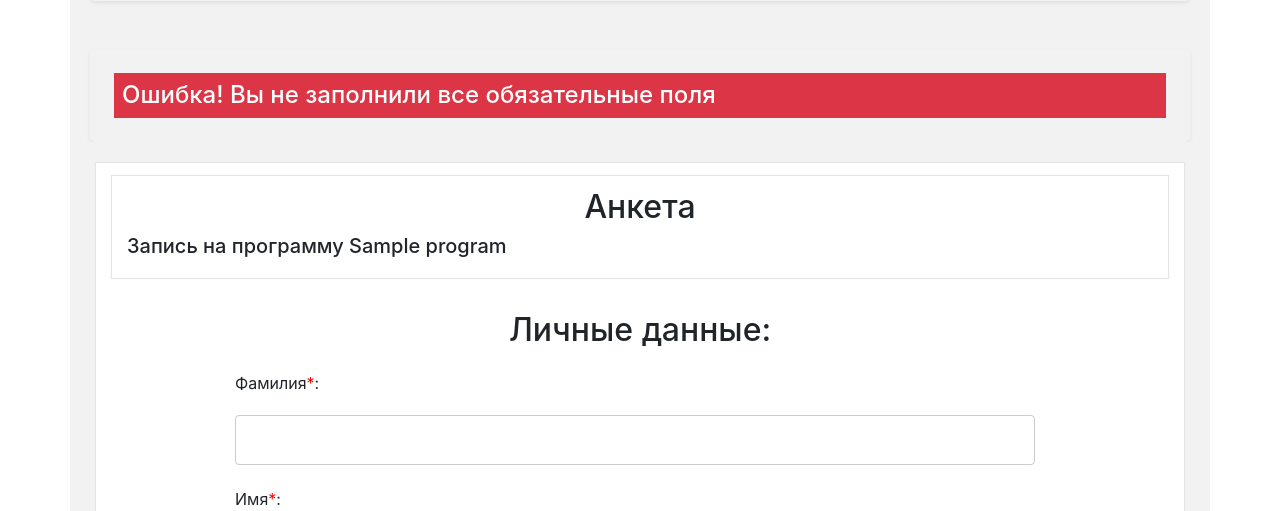
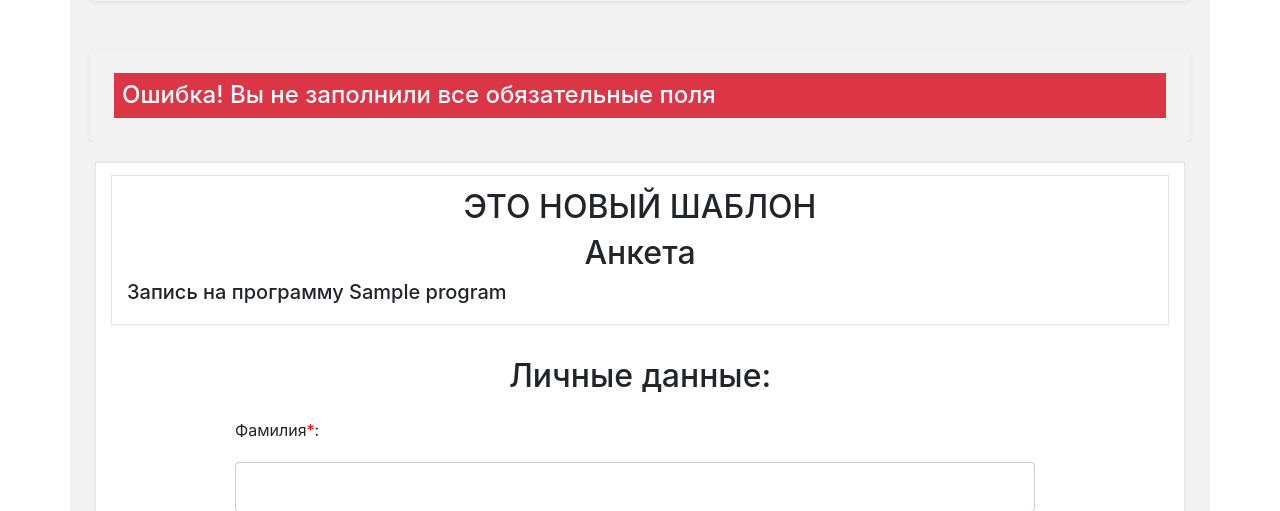
Before and after one commit to urfu-online/itoo-api, a Django app: template itoo_api/templates/IPMG/profile_new.html in a window 1280 px wide. Shown: the part 160-671 px from the top of the page. Run offline with Django 3.2, Linux system fonts and the light colour scheme; the template is opened without the code that fills it: most values are stand-ins (such as "Sample title", 1, 10 or a date in 2020); form fields are guessed from the names that the template uses; some libraries are stand-ins or nearby versions.

Commit message:
IPMG #11

```diff
--- a/itoo_api/templates/IPMG/profile_edit.html
+++ b/itoo_api/templates/IPMG/profile_edit.html
@@ -15,6 +15,7 @@
             <div class="subsection">
                 <div class="subsection">
                     <h2>Редактирование анкеты</h2>
+                    <h2>ЭТО НОВЫЙ ШАБЛОН</h2>
                 </div>
                 <h2>Личные данные:</h2>
                 <p><label for="id_last_name">Фамилия<span class="red">*</span>:</label>
--- a/itoo_api/templates/IPMG/profile_edit_exist.html
+++ b/itoo_api/templates/IPMG/profile_edit_exist.html
@@ -15,6 +15,7 @@
             <div class="subsection">
                 <div class="subsection">
                     <h2>Редактирование анкеты</h2>
+                    <h2>ЭТО НОВЫЙ ШАБЛОН</h2>
                 </div>
                 <h2>Личные данные:</h2>
                 <p><label for="id_last_name">Фамилия<span class="red">*</span>:</label>
--- a/itoo_api/templates/IPMG/profile_new.html
+++ b/itoo_api/templates/IPMG/profile_new.html
@@ -20,6 +20,7 @@
 <!-- ЛИЧНЫЕ ДАННЫЕ -->
             <div class="subsection">
                 <div class="subsection">
+                    <h2>ЭТО НОВЫЙ ШАБЛОН</h2>
                     <h2>Анкета</h2>
                     <h5>Запись на программу {{ program }}</h5>
                 </div>
```
